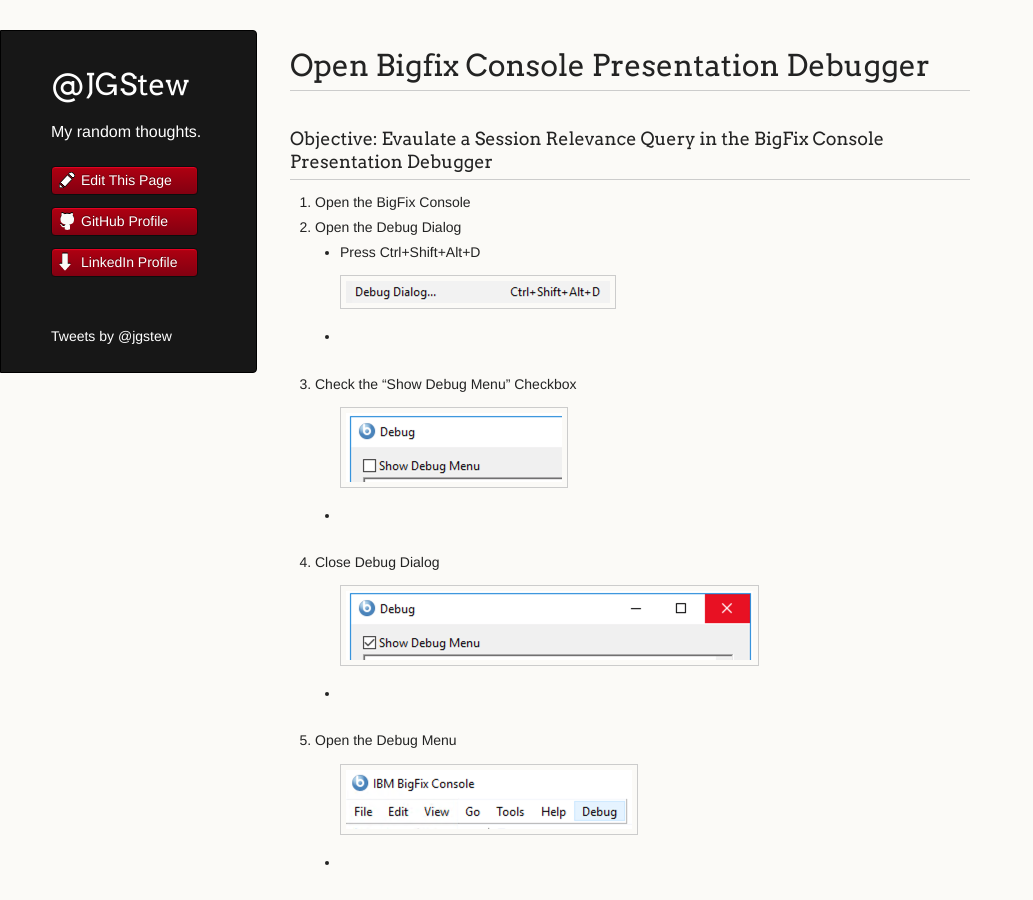
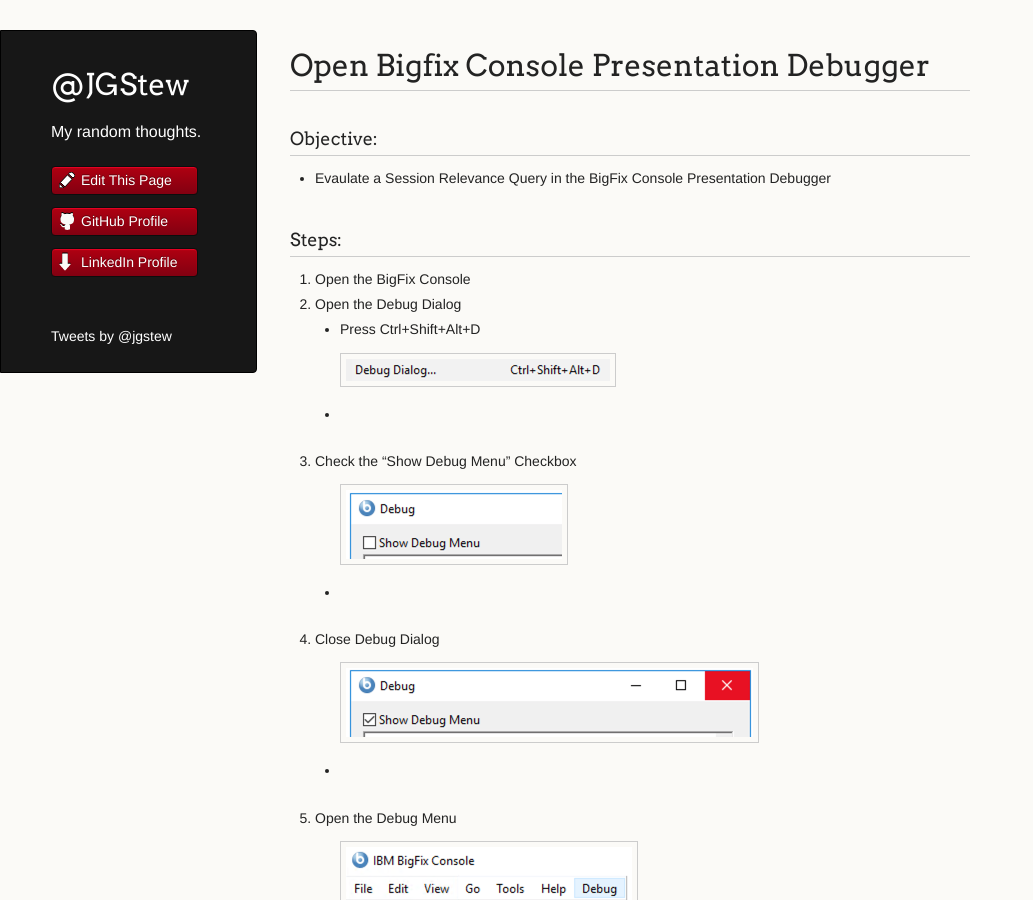
Before and after one commit to jgstew/jgstew.github.io, a Jekyll site: the page built from _posts/2018-10-28-Open-BigFix-Console-Presentation-Debugger.md, in a window 1280 px wide and 900 px high. Shown: the whole window, without its empty margins (0-1033 px from the left). Built offline with Jekyll 4.4.1, drawn with Linux system fonts in a browser that asks for light colours; nearby versions of some CDN libraries; comment, search, counter and statistics services are not loaded.

Commit message:
Update 2018-10-28-Open-BigFix-Console-Presentation-Debugger.md

```diff
--- a/_posts/2018-10-28-Open-BigFix-Console-Presentation-Debugger.md
+++ b/_posts/2018-10-28-Open-BigFix-Console-Presentation-Debugger.md
@@ -1,5 +1,9 @@
 
-### Objective: Evaulate a Session Relevance Query in the BigFix Console Presentation Debugger
+### Objective:
+
+* Evaulate a Session Relevance Query in the BigFix Console Presentation Debugger
+
+### Steps:
 
 1. Open the BigFix Console
 1. Open the Debug Dialog
```
